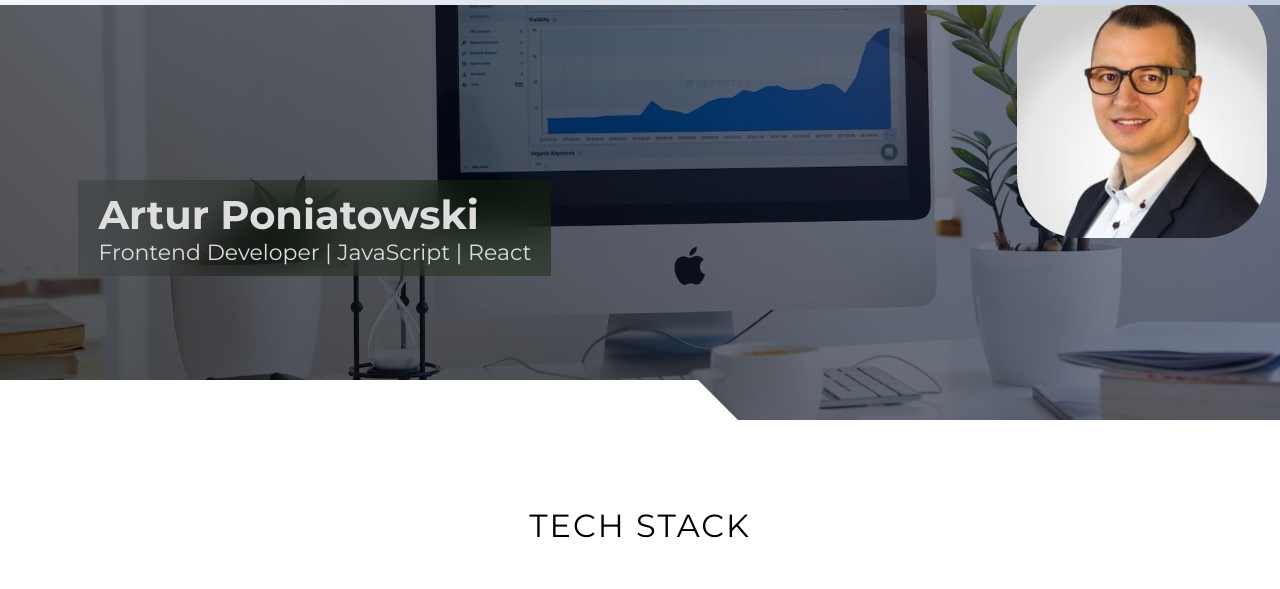
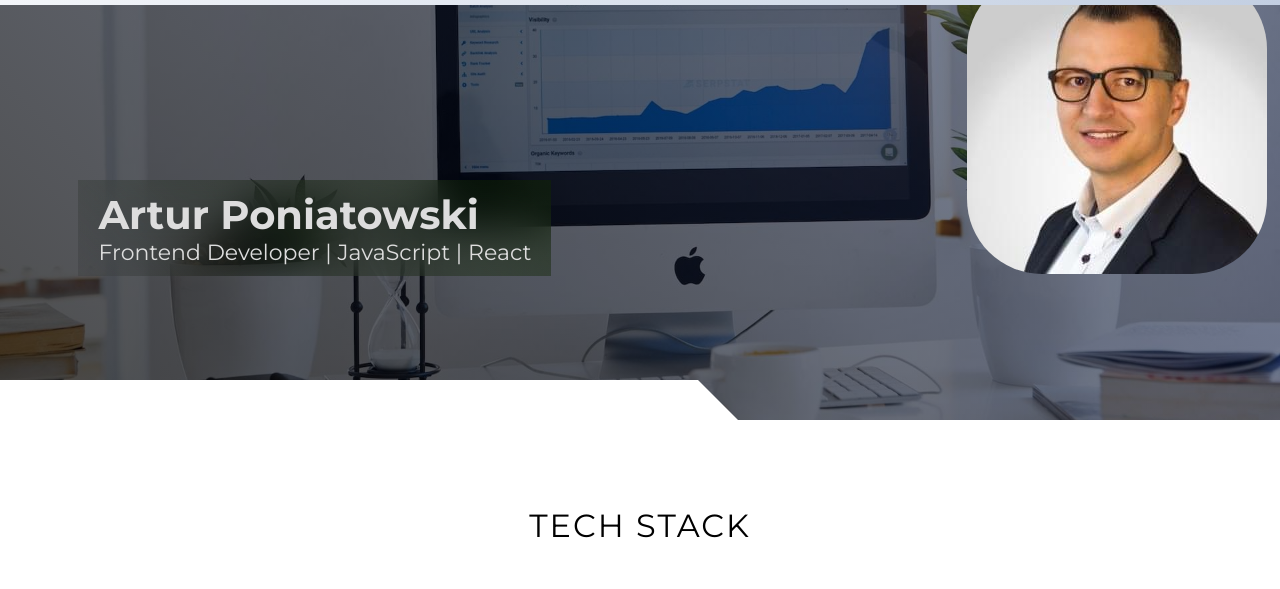
Before and after one commit to P0NIAT/portfolio, a website: page index.html in a window 1280 px wide. Shown: the part 60-649 px from the top of the page. Drawn offline with nearby package versions, Linux system fonts and the light colour scheme.

Commit message:
photo adjusted

```diff
--- a/src/sass/style.scss
+++ b/src/sass/style.scss
@@ -859,6 +859,14 @@ body {
 	// 		width: 30%;
 	// 	}
 	// }
+	.header {
+		&__photo {
+			top: 7%;
+			right: 1%;
+			height: 300px;
+			width: 300px;
+		}
+	}
 
 	.contact {
 		flex-direction: row;
```
Also changed, not shown: dist/css/style.min.css.
